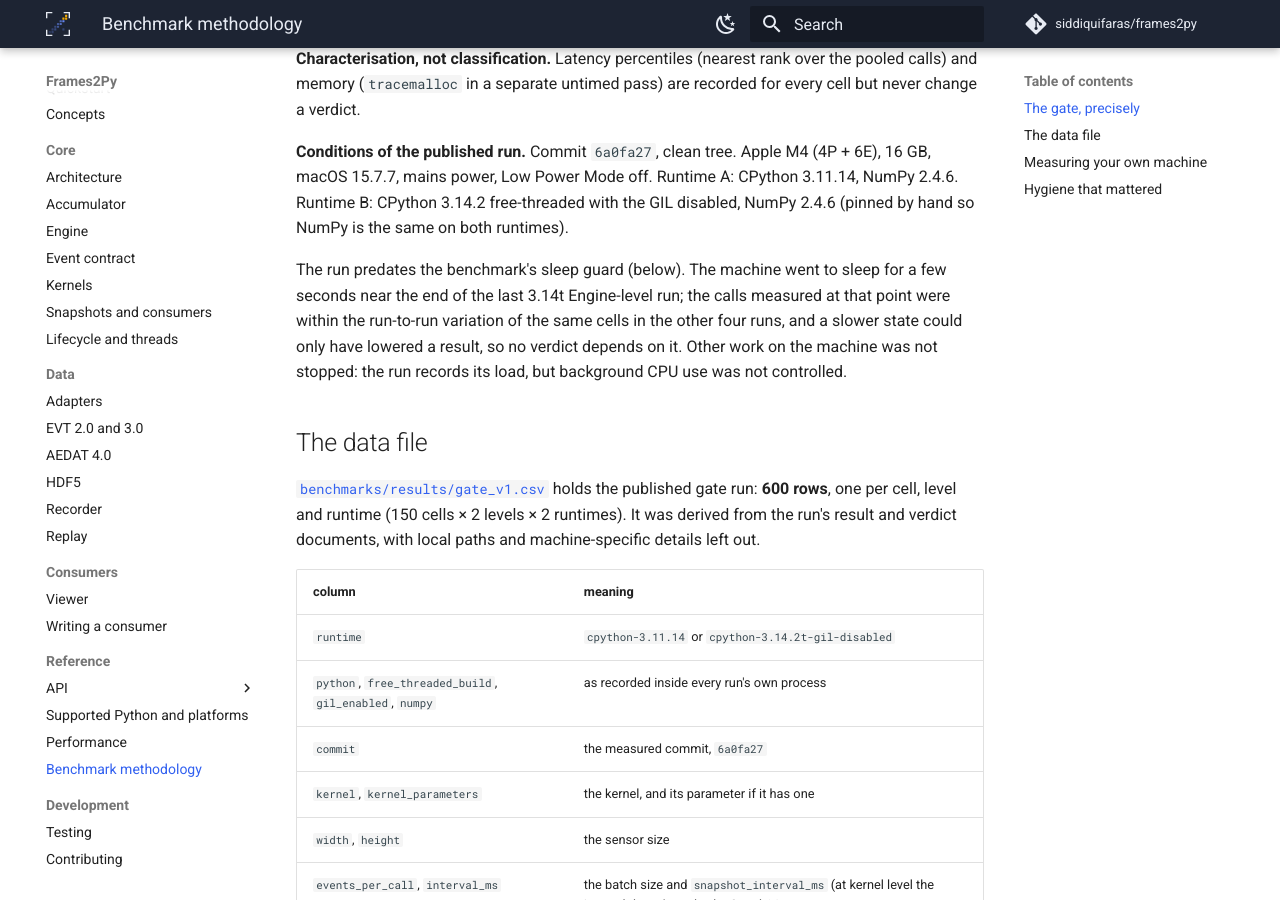
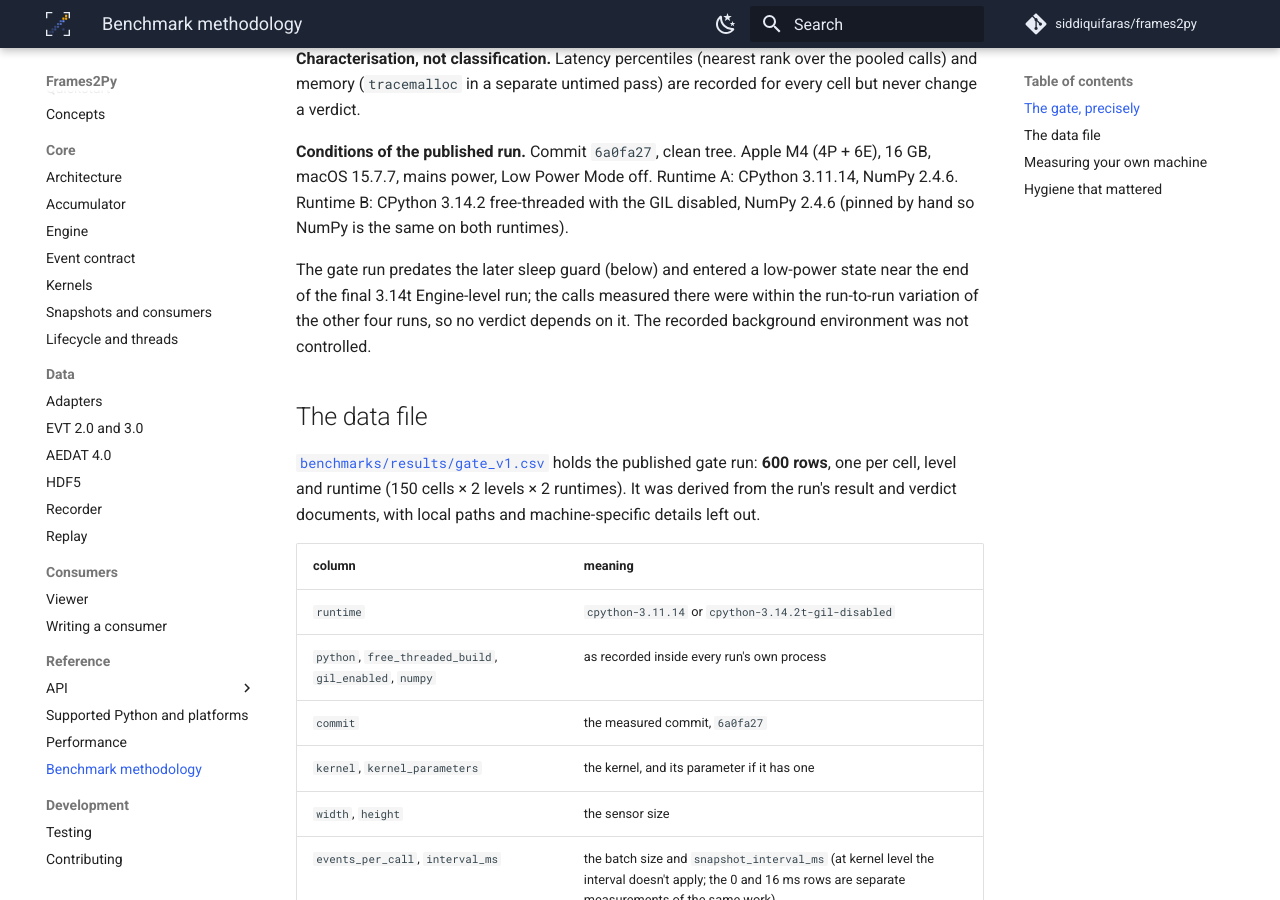
Before and after one commit to siddiquifaras/frames2py, an MkDocs documentation site: the page built from docs/content/reference/methodology.md, in a window 1280 px wide and 900 px high, scrolled down 1207 px. Built offline with MkDocs 1.6.1 and Material for MkDocs 9.7.7, drawn with Linux system fonts in a browser that asks for light colours; comment, search, counter and statistics services are not loaded; some of the changed text lies outside the part shown.

Commit message:
docs: describe the gate run's low-power state plainly
The methodology says the gate run predates the sleep guard, entered a low-power state near the end of the final 3.14t Engine-level run, and ran in an uncontrolled background environment.

```diff
--- a/docs/content/reference/methodology.md
+++ b/docs/content/reference/methodology.md
@@ -55,11 +55,10 @@ macOS 15.7.7, mains power, Low Power Mode off. Runtime A: CPython 3.11.14, NumPy
 Runtime B: CPython 3.14.2 free-threaded with the GIL disabled, NumPy 2.4.6 (pinned by hand so
 NumPy is the same on both runtimes).
 
-The run predates the benchmark's sleep guard (below). The machine went to sleep for a few
-seconds near the end of the last 3.14t Engine-level run; the calls measured at that point
-were within the run-to-run variation of the same cells in the other four runs, and a slower
-state could only have lowered a result, so no verdict depends on it. Other work on the machine
-was not stopped: the run records its load, but background CPU use was not controlled.
+The gate run predates the later sleep guard (below) and entered a low-power state near the end
+of the final 3.14t Engine-level run; the calls measured there were within the run-to-run
+variation of the other four runs, so no verdict depends on it. The recorded background
+environment was not controlled.
 
 ## The data file
 
```
Also changed, not shown: other parts of docs/content/reference/methodology.md (+2 -2 lines).
